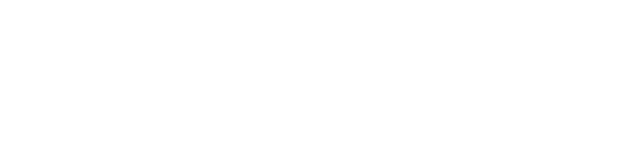
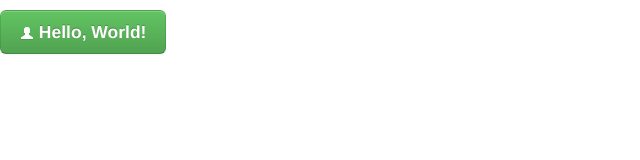
Before and after one commit to solarwindz/Helium, a plain HTML site: page index.html in a window 1280 px wide. Shown: the whole page, without its empty margins (0-640 px from the left). Drawn offline with nearby package versions, Linux system fonts and the light colour scheme.

Commit message:
Add button

```diff
--- a/index.html
+++ b/index.html
@@ -2,12 +2,18 @@
 <html lang="en">
 <head>
     <meta charset="UTF-8">
-    <title>Test</title>
-    <link href="bootstrap/css/bootstrap.css" type="text/css">
+    <title>Bootstrap应用模板</title>
+    <!--为了把页面设计为一个bootstrap标准模板，需要包含相应的CSS和JS文件-->
+    <meta name="viewport" content="width=device-width, initial-scale=1.0">
+    <!link href="bootstrap/css/bootstrap.css" type="text/css">
+    <link href="bootstrap/css/bootstrap.min.css" rel="stylesheet" type="text/css">
     <link href="bootstrap/css/bootstrap-responsive.css" type="text/css">
     <!link href="bootstrap/css/self.css" type="text/css">
 </head>
 <body>
+<h1 class="btn btn-success btn-large"><i class="icon-user icon-white"></i>
+Hello, World!
+</h1>
     <!--文档内容-->
     <script src="http://code.jquery.com/jquery.js"></script>
     <script src="bootstrap/js/bootstrap.js"></script>
```
